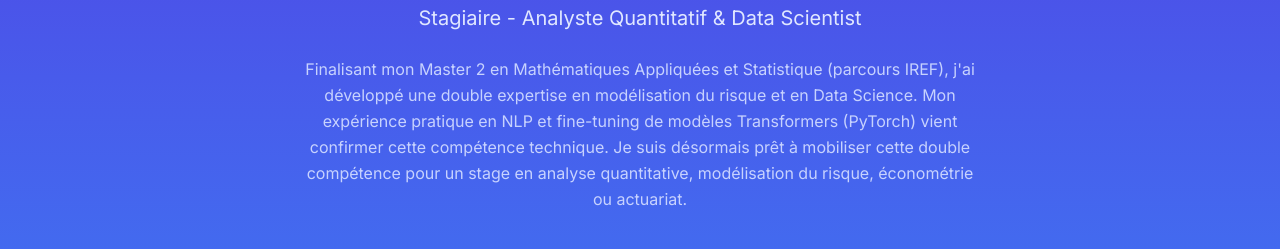
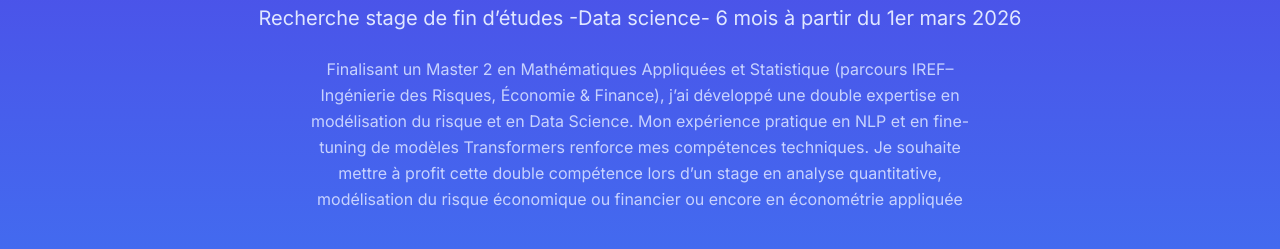
Before and after one commit to barkire273/Mon-portofolio, a plain HTML site: page index.html in a window 1280 px wide. Shown: the part 164-413 px from the top of the page. Drawn offline with nearby package versions, Linux system fonts and the light colour scheme.

Commit message:
nouvel modification

```diff
--- a/index.html
+++ b/index.html
@@ -22,10 +22,10 @@
     <div class="container mx-auto px-4 text-center max-w-4xl">
       <h1 class="text-4xl md:text-5xl lg:text-6xl font-extrabold mb-3 tracking-tight">Barkiré Douramane Moussa</h1>
       <p class="text-lg md:text-xl text-indigo-100 mb-6">
-        Stagiaire - Analyste Quantitatif & Data Scientist
+        Recherche stage de fin d’études -Data science- 6 mois à partir du 1er mars 2026
       </p>
       <p class="text-base text-indigo-200 leading-relaxed mb-10 max-w-2xl mx-auto">
-        Finalisant mon Master 2 en Mathématiques Appliquées et Statistique (parcours IREF), j'ai développé une double expertise en modélisation du risque et en Data Science. Mon expérience pratique en NLP et fine-tuning de modèles Transformers (PyTorch) vient confirmer cette compétence technique. Je suis désormais prêt à mobiliser cette double compétence pour un stage en analyse quantitative, modélisation du risque, économétrie ou actuariat.
+        Finalisant un Master 2 en Mathématiques Appliquées et Statistique (parcours IREF– Ingénierie des Risques, Économie & Finance), j’ai développé une double expertise en modélisation du risque et en Data Science. Mon expérience pratique en NLP et en fine-tuning de modèles Transformers renforce mes compétences techniques. Je souhaite mettre à profit cette double compétence lors d’un stage en analyse quantitative, modélisation du risque économique ou financier ou encore en économétrie appliquée
       </p>
       <div class="flex justify-center items-center space-x-6 mb-10">
         <a href="mailto:doudoubarkire98@gmail.com" target="_blank" class="text-indigo-200 hover:text-white transition duration-200 icon-hover" aria-label="Envoyer un email">
```
